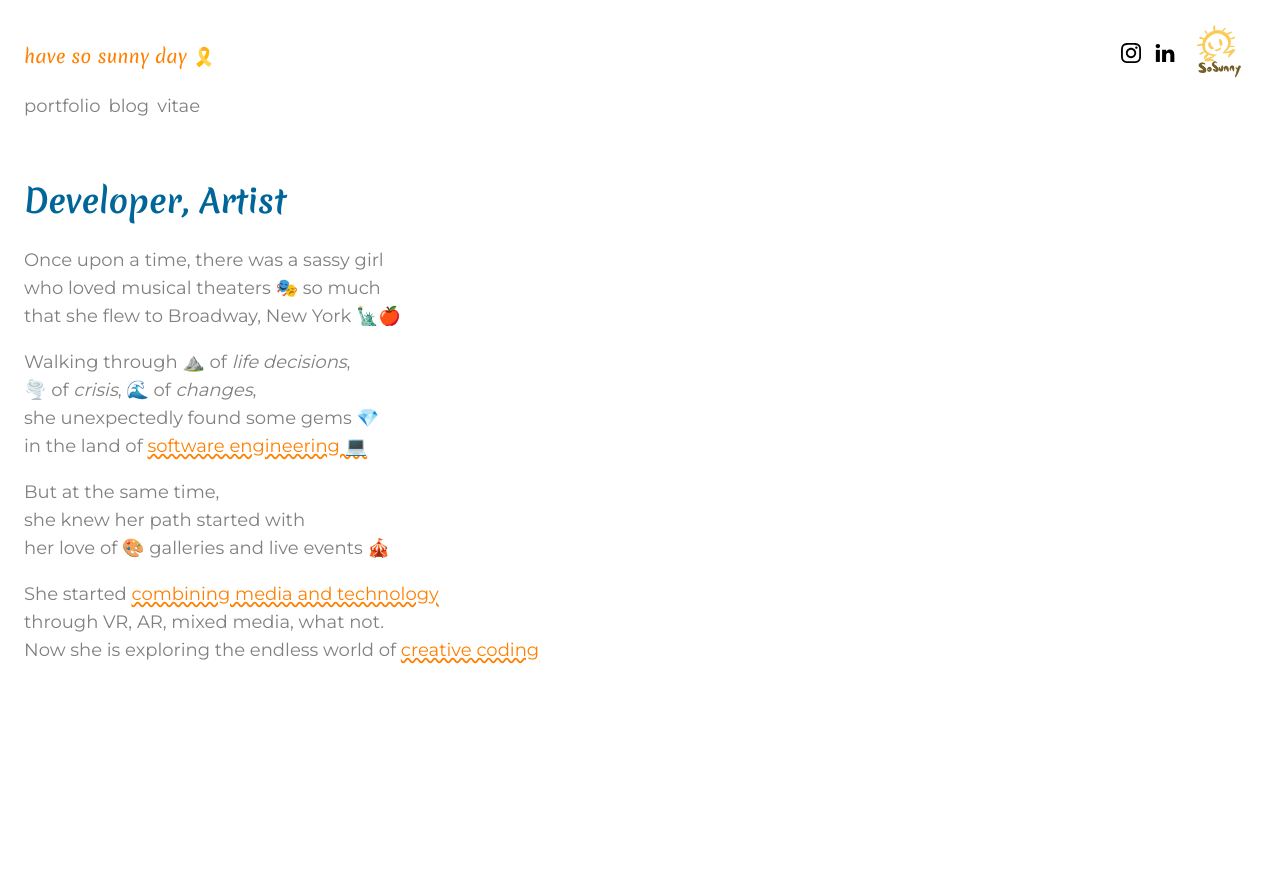
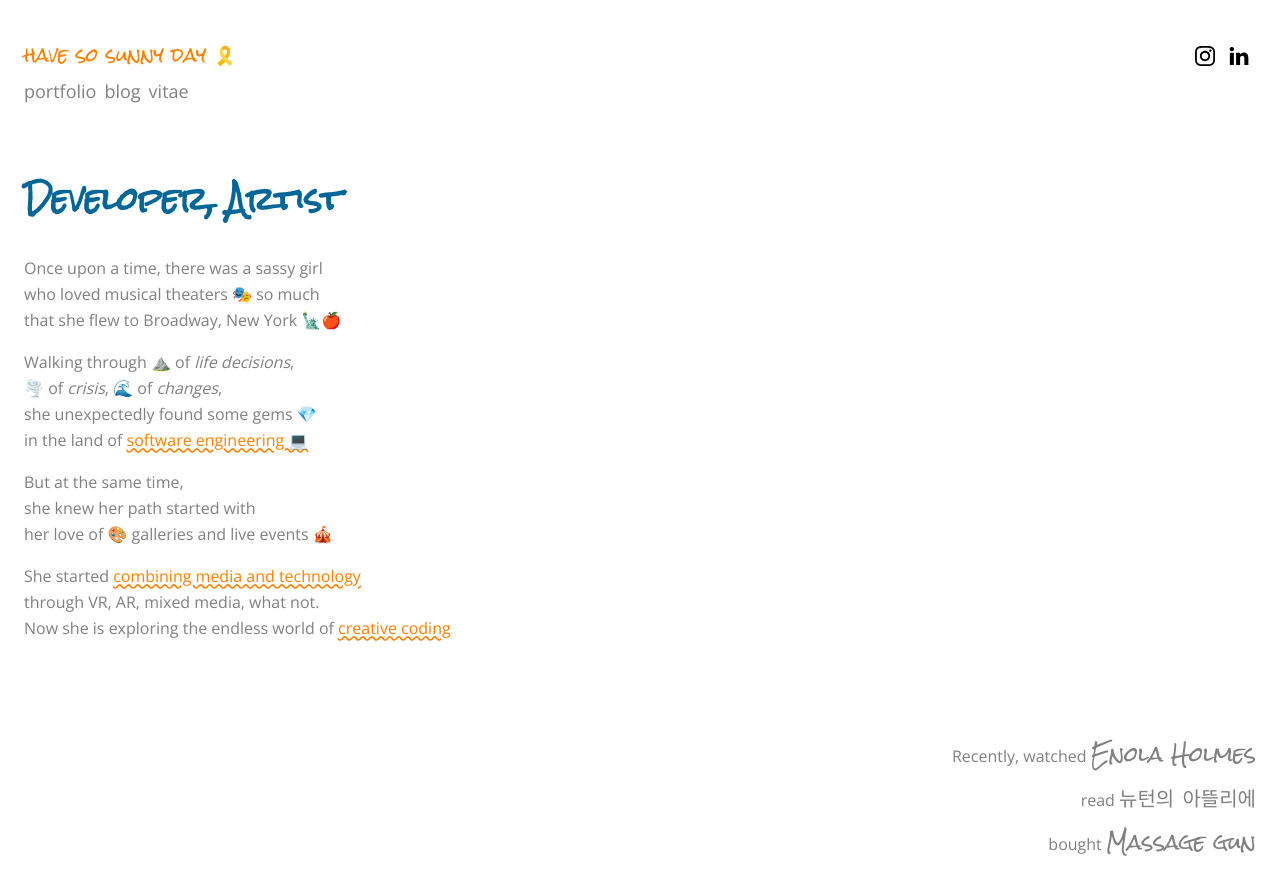
Before and after one commit to sosunnyproject/gatsbyTest, a Gatsby site in the folder hello-world/: page / in a window 1280 px wide. Before the commit the page ends 800 px from the top, so only its background shows below. Built offline with nearby package versions, Linux system fonts and the light colour scheme; Gatsby itself is replaced by a stand-in of ours.

Commit message:
'index-edit'

```diff
--- a/hello-world/content/portfolio/media-thesis-vassar/index.md
+++ b/hello-world/content/portfolio/media-thesis-vassar/index.md
@@ -3,9 +3,6 @@ title: "Interplaying - Interactive Media Installation for Live Music Events (The
 date: "2018-01-21"
 category: "portfolio"
 ---
-
-
-## Interplaying
 
 ### Pop-up Showcase of Media Thesis Project @ Vassar College Campus
 
--- a/hello-world/package.json
+++ b/hello-world/package.json
@@ -25,11 +25,14 @@
     "gatsby-transformer-remark": "^2.8.37",
     "react": "^16.12.0",
     "react-dom": "^16.12.0",
+    "typeface-lato": "0.0.75",
     "typeface-merienda": "0.0.71",
     "typeface-montserrat": "0.0.75",
     "typeface-open-sans": "0.0.75",
     "typeface-quicksand": "^1.1.4",
-    "typeface-roboto": "0.0.75"
+    "typeface-raleway": "0.0.75",
+    "typeface-roboto": "0.0.75",
+    "typeface-rock-salt": "0.0.72"
   },
   "devDependencies": {
     "@hot-loader/react-dom": "^17.0.0-rc.2",
--- a/hello-world/src/components/container.js
+++ b/hello-world/src/components/container.js
@@ -5,6 +5,7 @@ import "typeface-montserrat"
 import "typeface-open-sans"
 import "typeface-quicksand"
 import "typeface-roboto"
+import "typeface-rock-salt"
 
 export default function Container({ children }) {
     return <div className={containerStyles.container}>{children}</div>
--- a/hello-world/src/components/container.module.css
+++ b/hello-world/src/components/container.module.css
@@ -10,22 +10,28 @@ rather than plain CSS. */
 }
 
 h1{
-  font-family: "merienda";
+  font-family: 'Rock Salt', cursive;
   color: rgb(0, 102, 153);
+  font-size: 30px;
+  font-weight: 800;
 }
 
 h2 {
-  font-family: "montserrat";
+  font-family: 'open sans';
   color: rgb(255,128,0);
+  font-size: 24px;
+  font-weight: 800;
 }
 
 h3 {
-  font-family: "montserrat";
+  font-family: 'open sans';
   color: rgb(0, 102, 153);
+  font-size: 20px;
+  font-weight: 800;
 }
 
 p {
-  font-family: "open-sans";
+  font-family: "open sans";
   font-size: 14px;
   line-height: 24px;
 }
--- a/hello-world/src/components/header.jsx
+++ b/hello-world/src/components/header.jsx
@@ -1,11 +1,13 @@
 import React from "react"
 import  { Link } from "gatsby"
 import headerStyles from "./header.module.css"
-import logo from "../images/sosunny_logo.png"
 import instagramSVG from "../images/instagram.svg"
 import linkedinSVG from "../images/linkedin (1).svg"
 import "typeface-merienda"
 import "typeface-montserrat"
+import "typeface-rock-salt"
+import "typeface-roboto"
+import "typeface-open-sans"
 
 export default function Header() {
   return <div className={headerStyles.headerContainer}>
@@ -14,7 +16,6 @@ export default function Header() {
       <div className={headerStyles.logos}>
         <a target="_blank" rel="noreferrer" href={"https://www.instagram.com/sosunnyproject"}  ><img src={instagramSVG} alt="instagram" width="20px" height="auto"/></a>
         <a target="_blank" rel="noreferrer" href={"https://www.linkedin.com/in/sosunpark"}  ><img src={linkedinSVG} alt="linkedin" width="20px" height="auto"/></a>
-        <Link to="/" ><img src={logo} alt="logo" width="60px" height="auto"/></Link>
       </div>
     </div>
 
--- a/hello-world/src/components/header.module.css
+++ b/hello-world/src/components/header.module.css
@@ -1,13 +1,14 @@
 .headerContainer {
-  padding-bottom: 30px;
+  padding: 30px 0;
 
 }
 
 .logoContainer {
   display: flex;
   justify-content: space-between;
-  align-items: center;
-  font-family: "merienda";
+  /* align-items: center; */
+  line-height: 18px;
+  font-family: 'Rock Salt', cursive;
 }
 
 .logos{
@@ -20,14 +21,13 @@
   text-decoration: none;
 }
 .logos img{
-  padding: 7px;
+  padding: 0 7px;
 }
 
 .navContainer {
-  padding-bottom: 10px;
+  padding: 10px 0;
   /* border-bottom: 1px solid lightgray; */
-  font-family: "montserrat";
-
+  font-family: "open sans";
 }
 
 .navText{
--- a/hello-world/src/pages/index.jsx
+++ b/hello-world/src/pages/index.jsx
@@ -3,13 +3,16 @@ import Header from "../components/header"
 import Container from "../components/container"
 import { Link, graphql } from "gatsby"
 import '../styles/global.css';
+import logo from "../images/sosunny_logo.png"
+import "typeface-open-sans"
 
 export default function Home({ data }) {
   return (
   <Container >
     <Header />
     <div id='index'>
-    <h1>Developer, Artist</h1>
+    <h1>Developer, Artist
+    </h1>
 
     {/* <p>I <a target="_blank" rel="noreferrer" href="https://www.instagram.com/sosunnyproject">make visual artworks</a> with creative coding tools like p5js, ml5js, processing, kinect, arduino, leap motion, and etc.
       Since 2015, I dabbled into VR, AR, mixed media, and programming in the attempt of combining art/media and technology.
@@ -48,6 +51,12 @@ export default function Home({ data }) {
     Now she is exploring the endless world of <a target="_blank" rel="noreferrer" href="https://www.instagram.com/sosunnyproject">creative coding</a>
     </p>
 
+    <div id="indexBottom">
+    <p>Recently, watched <span class="highlightSpan">Enola Holmes</span></p>
+    <p>read <span class="highlightSpan">뉴턴의 아뜰리에</span></p>
+    <p>bought <span class="highlightSpan">Massage gun</span></p>
+    </div>
+
     </div>
   </Container>
   )
--- a/hello-world/src/styles/global.css
+++ b/hello-world/src/styles/global.css
@@ -3,8 +3,19 @@ html {
 }
 
 #index p{
-    font-size: 18px;
-    line-height: 28px;
+    font-size: 16px;
+    line-height: 26px;
     color: gray;
-    font-family: "montserrat";
+    font-family: "open sans";
 }
+
+#indexBottom {
+    margin-top: 100px;
+    text-align: right;
+}
+
+.highlightSpan {
+   display: inline-block;
+   font-size: 20px;
+   font-family: "Rock Salt", cursive;
+}
--- a/hello-world/src/templates/blog-post.js
+++ b/hello-world/src/templates/blog-post.js
@@ -13,7 +13,7 @@ export default function BlogPost({ data }) {
   return (
     <Container>
       <Header />
-      <h1>{post.frontmatter.title}</h1>
+      <h2>{post.frontmatter.title}</h2>
       <div dangerouslySetInnerHTML={{ __html: post.html }} />
     </Container>
   )
--- a/hello-world/src/templates/portfolio-post.js
+++ b/hello-world/src/templates/portfolio-post.js
@@ -15,7 +15,7 @@ export default function PortfolioPost({ data }) {
   return (
     <Container>
       <Header />
-      <h1>{post.frontmatter.title}</h1>
+      <h2>{post.frontmatter.title}</h2>
       <div className={containerStyles.innerLayout} dangerouslySetInnerHTML={{ __html: post.html }} />
     </Container>
   )
```
Also changed, not shown: 1 other file.
